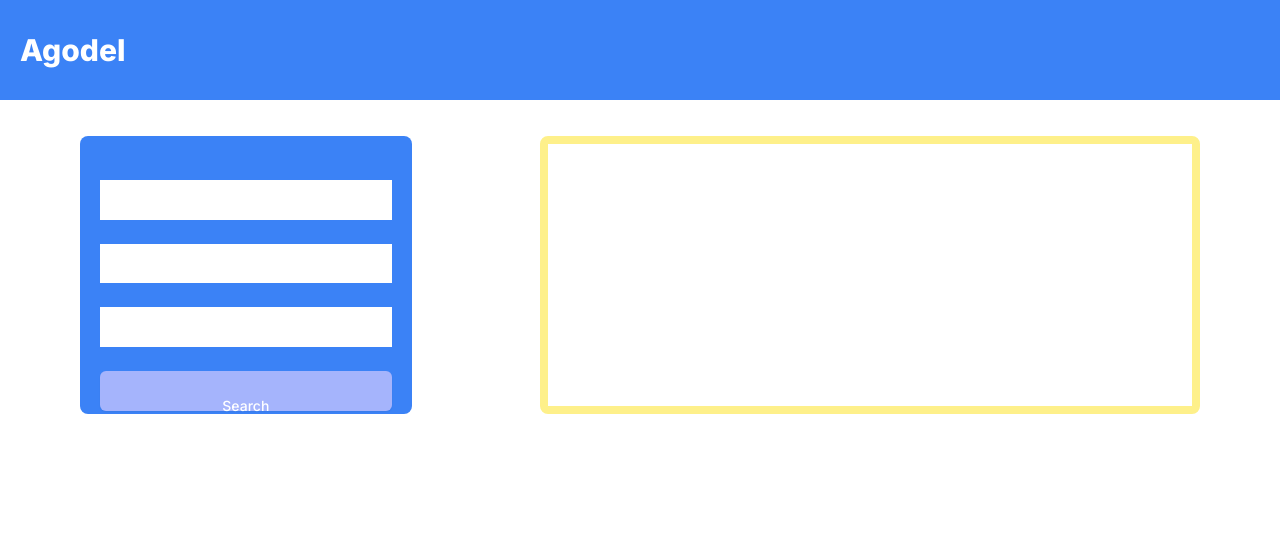
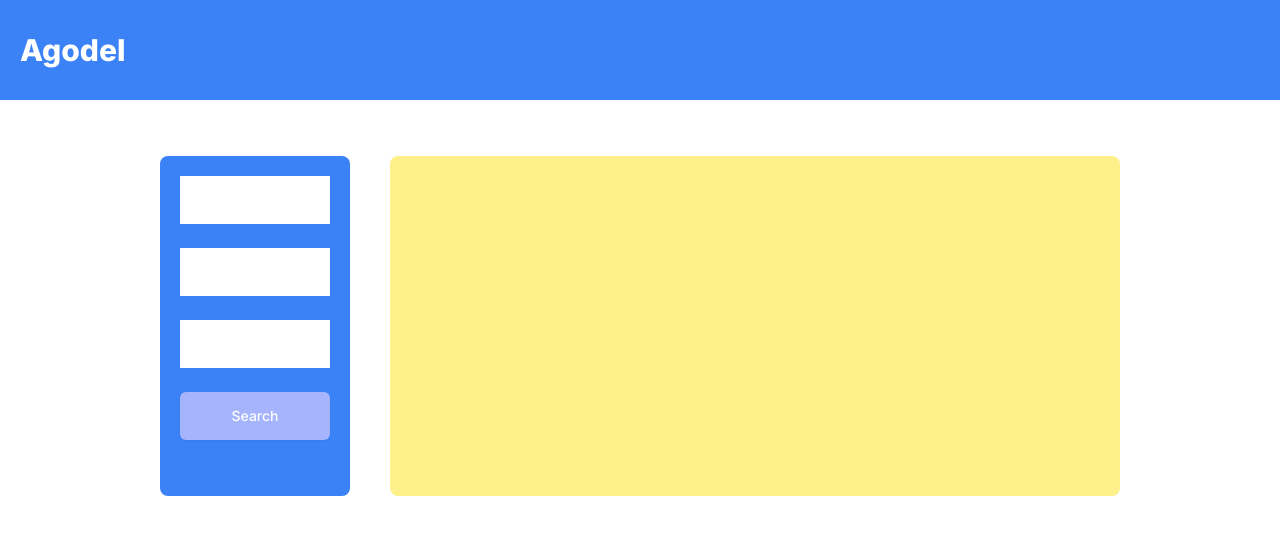
Before and after one commit to nutnai/agodel_frontend, a Next.js app: page / in a window 1280 px wide. Shown: the top 534 px of the page. Built offline with nearby package versions, Linux system fonts and the light colour scheme.

Commit message:
Update page.tsx

```diff
--- a/app/page.tsx
+++ b/app/page.tsx
@@ -4,20 +4,24 @@
   return (
     <>
       <Header />
-      <div className="mx-auto p-4 min-h-screen bg-white w-full px-20 ">
-        <div className="flex space-x-32 ">
-          <div className="flex-row border-solid rounded-lg bg-blue-500 p-5 mt-5 w-1/3 h-auto justify-center">
-            <div className="bg-white w-8/9 h-1/6 pt-6 my-6"></div>
-            <div className="bg-white w-8/9 h-1/6 pt-6 my-6"></div>
-            <div className="bg-white w-8/9 h-1/6 pt-6 my-6"></div>
+      <div className="mx-auto p-4 min-h-screen bg-white w-full pt-14 px-10 sm:px-20 lg:px-40">
+        <div className="flex flex-col sm:flex-row space-y-6 sm:space-y-0 sm:space-x-10">
+          <div className="flex flex-col justify-between border-solid rounded-lg bg-blue-500 p-5 mb-5 sm:mb-0 sm:pb-14 w-full sm:w-2/6 lg:w-1/3 xl:w-1/4">
+            <div className="space-y-6">
+              <div className="bg-white w-8/9 h-4 sm:h-6 md:h-8 lg:h-10 xl:h-12"></div>
+              <div className="bg-white w-8/9 h-4 sm:h-6 md:h-8 lg:h-10 xl:h-12"></div>
+              <div className="bg-white w-8/9 h-4 sm:h-6 md:h-8 lg:h-10 xl:h-12"></div>
+            </div>
             <button
               type="submit"
-              className=" flex justify-center w-8/9 h-1/6 pt-6 my-6 w-full border border-transparent rounded-md shadow-sm text-sm font-medium text-white bg-indigo-300 hover:bg-indigo-400 focus:outline-none focus:ring-2 focus:ring-offset-2 focus:ring-indigo-500"
+              className="w-full h-12 mt-6 border border-transparent rounded-md shadow-sm text-sm font-medium text-white bg-indigo-300 hover:bg-indigo-400 focus:outline-none focus:ring-2 focus:ring-offset-2 focus:ring-indigo-500"
             >
               Search
             </button>
           </div>
-          <div className="container border-solid rounded-lg border-8 border-yellow-200 p-5 mt-5 w-2/3"></div>
+          <div className="container border-solid rounded-lg bg-yellow-200 p-5 w-full">
+            {/* Your content here */}
+          </div>
         </div>
       </div>
     </>
```
